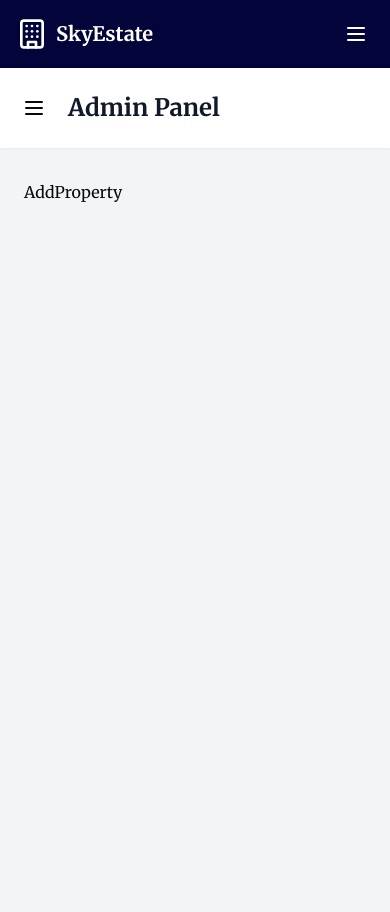
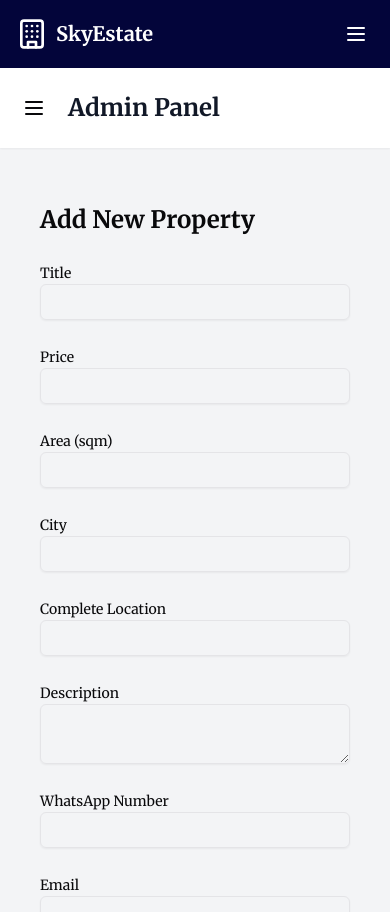
Before and after one commit to IamHamzaAziz/real-estate-website-mern, a React (Vite) app in the folder client/: page /admin/add-property in a window 390 px wide. Built offline with nearby package versions, Linux system fonts and the light colour scheme; no server answers.

Commit message:
started add property

```diff
--- a/client/src/pages/BlogDetails.tsx
+++ b/client/src/pages/BlogDetails.tsx
@@ -1,4 +1,4 @@
-import React, { useEffect, useState } from 'react'
+import { useEffect, useState } from 'react'
 import { useParams, Link } from "react-router-dom"
 import { CalendarIcon } from "lucide-react"
 import { Button } from "@/components/ui/button"
--- a/client/src/pages/admin/AddProperty.tsx
+++ b/client/src/pages/admin/AddProperty.tsx
@@ -1,8 +1,182 @@
-import React from 'react'
+import { useState, ChangeEvent } from "react"
+import { Button } from "@/components/ui/button"
+import { Input } from "@/components/ui/input"
+import { Textarea } from "@/components/ui/textarea"
+import { Label } from "@/components/ui/label"
+import { Card, CardContent } from "@/components/ui/card"
+import { X } from "lucide-react"
+
+const modules = {
+    toolbar: [
+        [{ 'header': [1, 2, 3, false] }],
+        ['bold', 'italic', 'underline', 'blockquote'],
+        [{ 'list': 'ordered' }, { 'list': 'bullet' }],
+        ['link', 'image']
+    ],
+    clipboard: {
+        matchVisual: false
+    }
+}
+
+const formats = [
+    'header',
+    'bold', 'italic', 'underline', 'blockquote',
+    'list', 'bullet',
+    'link', 'image'
+]
 
 const AddProperty = () => {
+    const [formData, setFormData] = useState({
+        title: "",
+        price: "",
+        area: "",
+        location: "",
+        city: "",
+        description: "",
+        whatsapp: "",
+        email: "",
+    })
+    const [thumbnail, setThumbnail] = useState<File | null>(null)
+    const [propertyPhotos, setPropertyPhotos] = useState<File[]>([])
+
+    const handleInputChange = (e: ChangeEvent<HTMLInputElement | HTMLTextAreaElement>) => {
+        const { name, value } = e.target
+        setFormData((prev) => ({ ...prev, [name]: value }))
+    }
+
+    const handleThumbnailChange = (e: ChangeEvent<HTMLInputElement>) => {
+        if (e.target.files && e.target.files[0]) {
+            setThumbnail(e.target.files[0])
+        }
+    }
+
+    const handlePropertyPhotosChange = (e: ChangeEvent<HTMLInputElement>) => {
+        if (e.target.files) {
+            setPropertyPhotos((prev) => [...prev, ...Array.from(e.target.files || [])])
+        }
+    }
+
+    const removeThumbnail = () => {
+        setThumbnail(null)
+    }
+
+    const removePropertyPhoto = (index: number) => {
+        setPropertyPhotos((prev) => prev.filter((_, i) => i !== index))
+    }
+
+    const handleSubmit = (e: React.FormEvent) => {
+        e.preventDefault()
+        // Implement your form submission logic here
+        console.log("Form submitted:", { ...formData, thumbnail, propertyPhotos })
+    }
+
+
     return (
-        <div>AddProperty</div>
+        <div className="container mx-auto p-4">
+            <h1 className="text-2xl font-bold mb-6">Add New Property</h1>
+            <form onSubmit={handleSubmit} className="space-y-6">
+                <div className="grid grid-cols-1 md:grid-cols-2 gap-6">
+                    <div>
+                        <Label htmlFor="title">Title</Label>
+                        <Input id="title" name="title" value={formData.title} onChange={handleInputChange} required />
+                    </div>
+                    <div>
+                        <Label htmlFor="price">Price</Label>
+                        <Input id="price" name="price" type="number" value={formData.price} onChange={handleInputChange} required />
+                    </div>
+                    <div>
+                        <Label htmlFor="area">Area (sqm)</Label>
+                        <Input id="area" name="area" type="number" value={formData.area} onChange={handleInputChange} required />
+                    </div>
+                    <div>
+                        <Label htmlFor="city">City</Label>
+                        <Input id="city" name="city" value={formData.city} onChange={handleInputChange} required />
+                    </div>
+                    <div className="md:col-span-2">
+                        <Label htmlFor="location">Complete Location</Label>
+                        <Input id="location" name="location" value={formData.location} onChange={handleInputChange} required />
+                    </div>
+                    <div className="md:col-span-2">
+                        <Label htmlFor="description">Description</Label>
+                        <Textarea
+                            id="description"
+                            name="description"
+                            value={formData.description}
+                            onChange={handleInputChange}
+                            required
+                        />
+                    </div>
+                    <div>
+                        <Label htmlFor="whatsapp">WhatsApp Number</Label>
+                        <Input id="whatsapp" name="whatsapp" value={formData.whatsapp} onChange={handleInputChange} required />
+                    </div>
+                    <div>
+                        <Label htmlFor="email">Email</Label>
+                        <Input id="email" name="email" type="email" value={formData.email} onChange={handleInputChange} required />
+                    </div>
+                </div>
+
+                <div>
+                    <Label htmlFor="thumbnail">Thumbnail Photo</Label>
+                    <Input id="thumbnail" type="file" onChange={handleThumbnailChange} accept="image/*" required />
+                    {thumbnail && (
+                        <Card className="mt-2">
+                            <CardContent className="p-2">
+                                <div className="relative inline-block">
+                                    <img
+                                        src={URL.createObjectURL(thumbnail)}
+                                        alt="Thumbnail preview"
+                                        className="w-32 h-32 object-cover rounded"
+                                    />
+                                    <Button
+                                        type="button"
+                                        variant="destructive"
+                                        size="icon"
+                                        className="absolute -top-2 -right-2 rounded-full"
+                                        onClick={removeThumbnail}
+                                    >
+                                        <X className="h-4 w-4" />
+                                    </Button>
+                                </div>
+                            </CardContent>
+                        </Card>
+                    )}
+                </div>
+
+                <div>
+                    <Label htmlFor="propertyPhotos">Property Photos</Label>
+                    <Input id="propertyPhotos" type="file" onChange={handlePropertyPhotosChange} accept="image/*" multiple />
+                    {propertyPhotos.length > 0 && (
+                        <Card className="mt-2">
+                            <CardContent className="p-2">
+                                <div className="flex flex-wrap gap-2">
+                                    {propertyPhotos.map((photo, index) => (
+                                        <div key={index} className="relative">
+                                            <img
+                                                src={URL.createObjectURL(photo)}
+                                                alt={`Property photo ${index + 1}`}
+                                                className="w-20 h-20 object-cover rounded"
+                                            />
+                                            <Button
+                                                type="button"
+                                                variant="destructive"
+                                                size="icon"
+                                                className="absolute -top-2 -right-2 rounded-full"
+                                                onClick={() => removePropertyPhoto(index)}
+                                            >
+                                                <X className="h-3 w-3" />
+                                            </Button>
+                                        </div>
+                                    ))}
+                                </div>
+                            </CardContent>
+                        </Card>
+                    )}
+                </div>
+
+                <Button type="submit" className="w-full">Add Property</Button>
+            </form>
+        </div>
     )
 }
 
```
